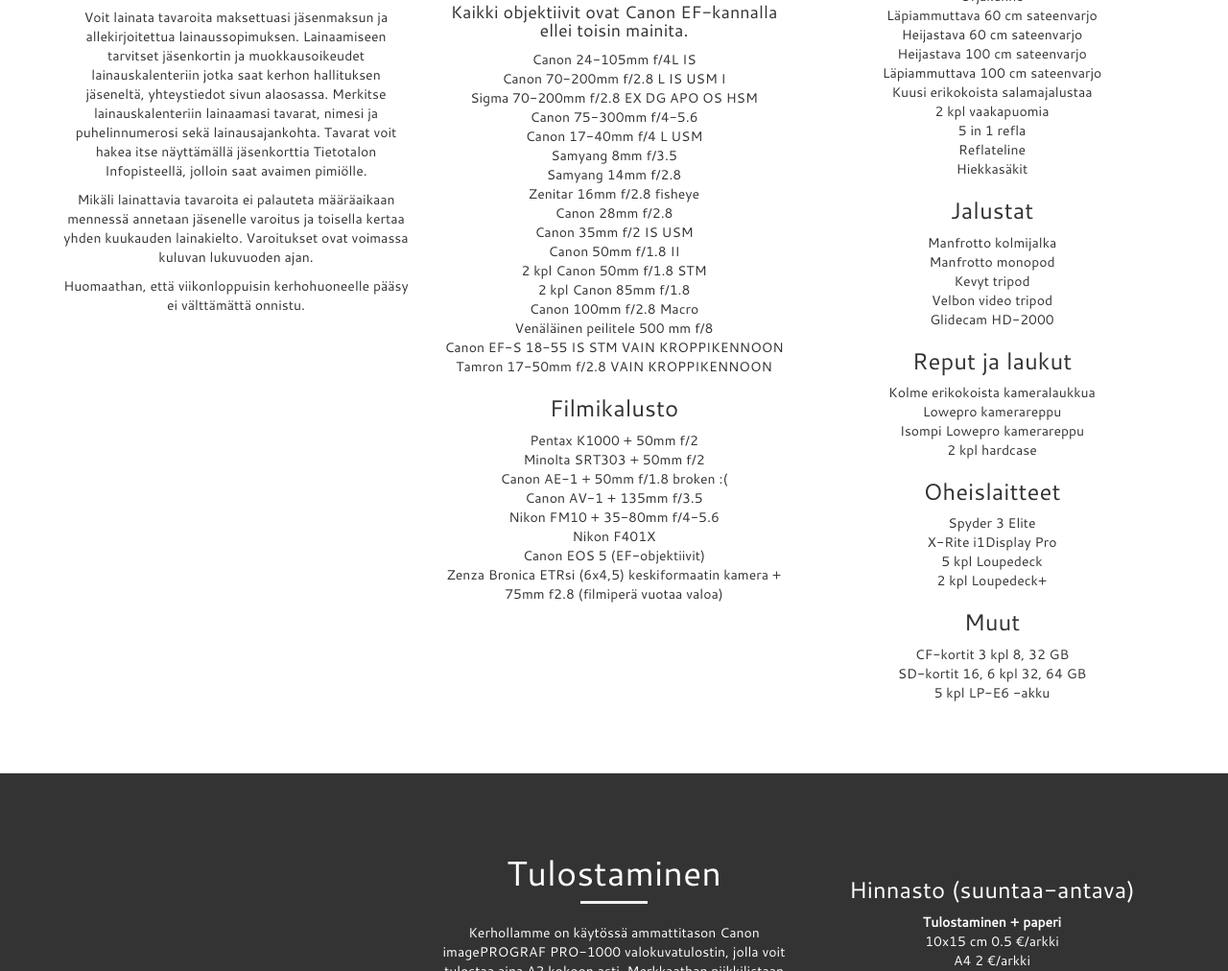
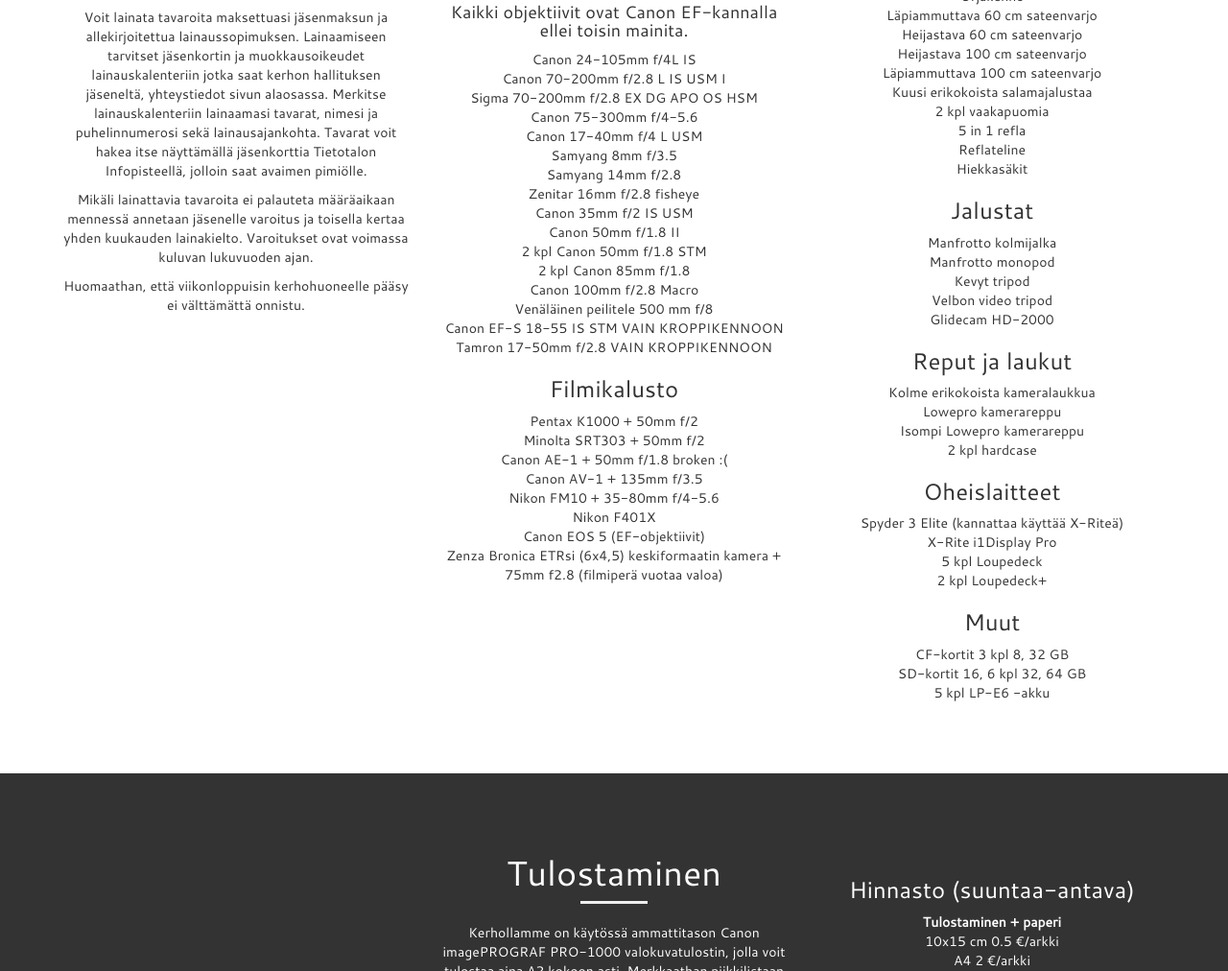
Before and after one commit to TT-kamerat/ttkamerat.fi, a Gatsby site: page / in a window 1280 px wide. Shown: the part 2132-3144 px from the top of the page at 96% size. Built offline with nearby package versions, Linux system fonts and the light colour scheme; Gatsby itself is replaced by a stand-in of ours.

Commit message:
Update gear list content
Remove broken 28mm from the list and add a note about preferring X-Rite over Spyder for calibration

```diff
--- a/src/components/sections/GearSection.js
+++ b/src/components/sections/GearSection.js
@@ -128,12 +128,6 @@
             name: {
               [language.ENGLISH]: 'Zenitar 16mm f/2.8 fisheye',
               [language.FINNISH]: 'Zenitar 16mm f/2.8 fisheye'
-            }
-          },
-          {
-            name: {
-              [language.ENGLISH]: 'Canon 28mm f/2.8',
-              [language.FINNISH]: 'Canon 28mm f/2.8'
             }
           },
           {
@@ -444,8 +438,8 @@
         gear: [
           {
             name: {
-              [language.ENGLISH]: 'Spyder 3 Elite',
-              [language.FINNISH]: 'Spyder 3 Elite'
+              [language.ENGLISH]: 'Spyder 3 Elite (X-Rite is much better)',
+              [language.FINNISH]: 'Spyder 3 Elite (kannattaa käyttää X-Riteä)'
             },
           },
           {
```
